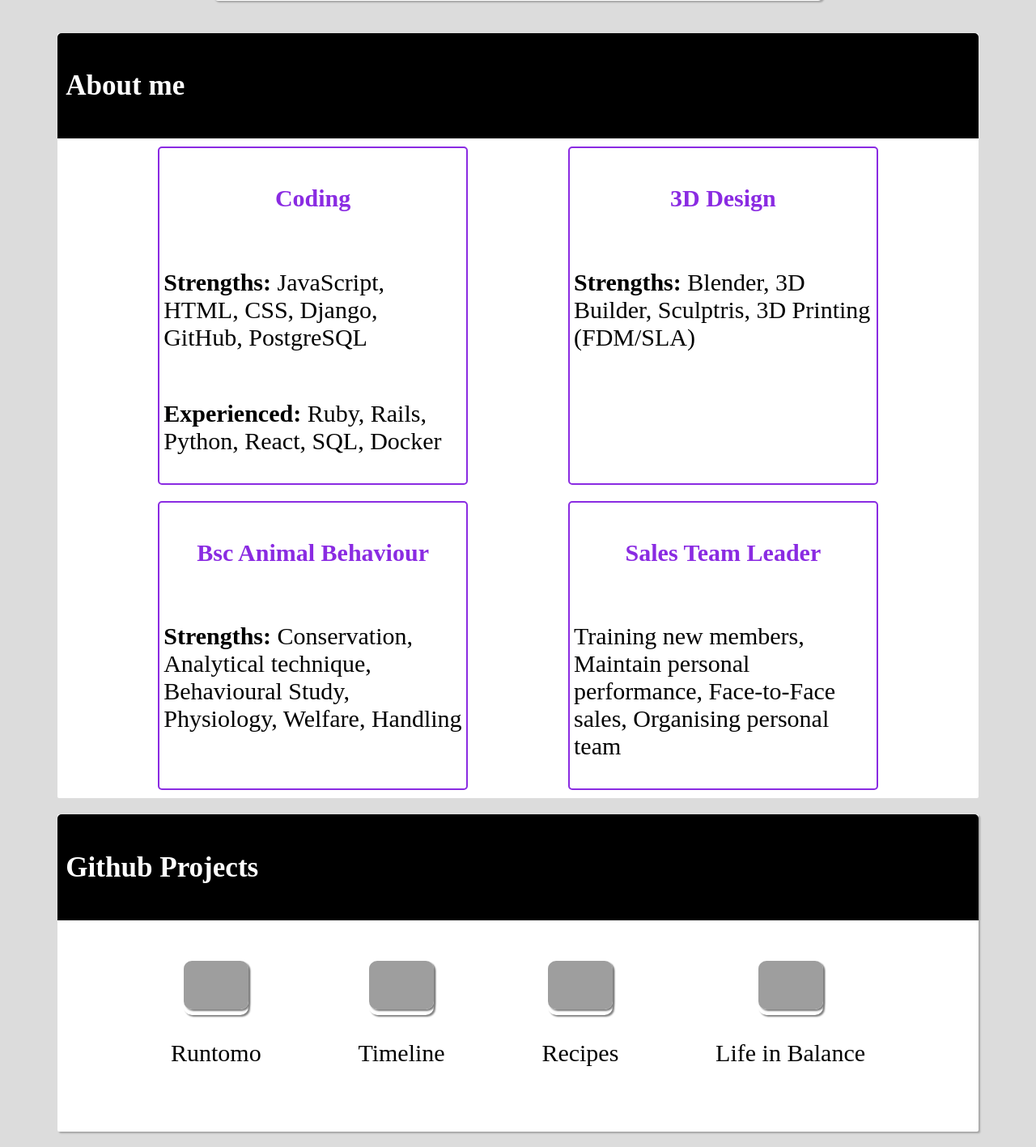
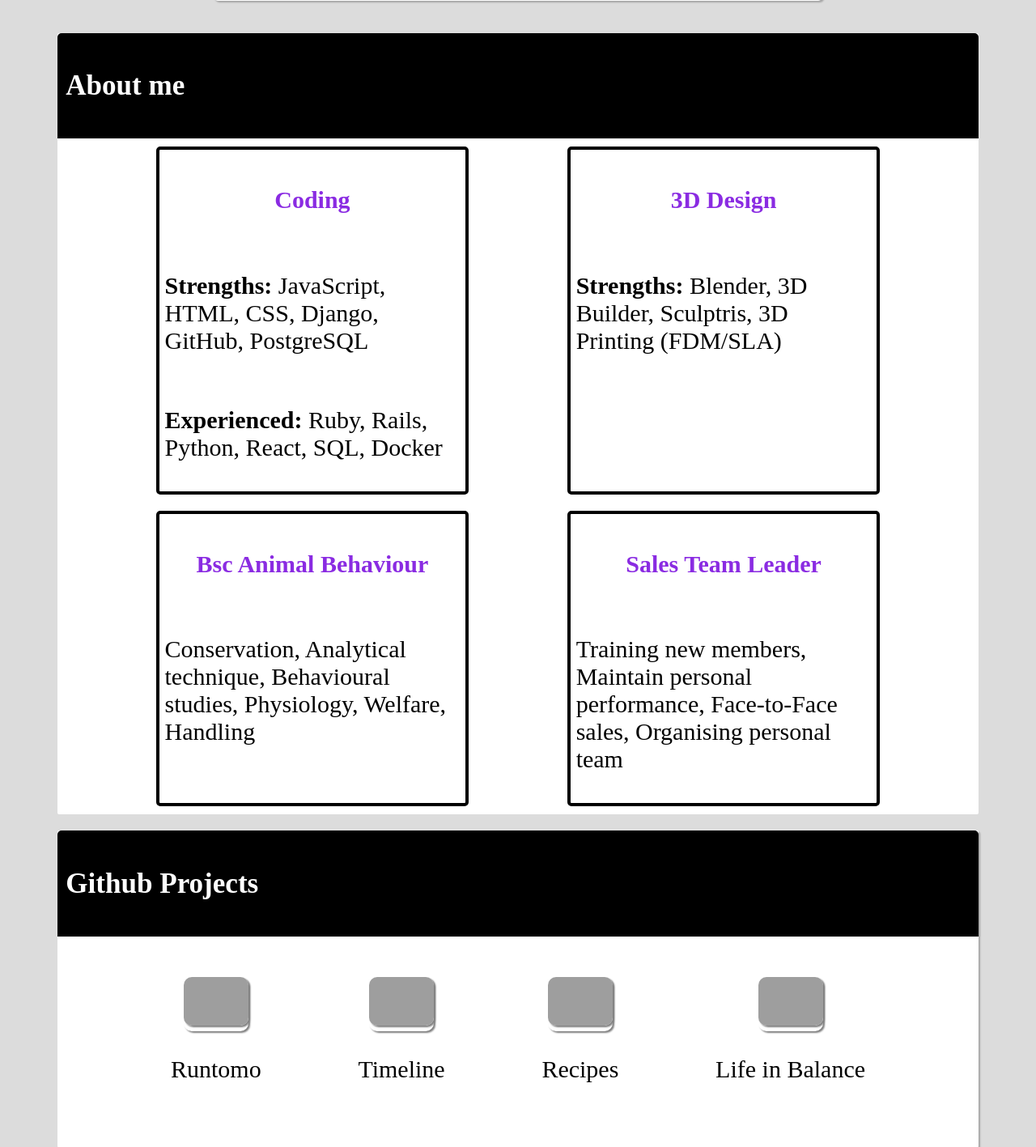
Before and after one commit to AlexBrown4020/portfolio-redo, a PHP site: page / in a window 1280 px wide. Shown: the part 333-1750 px from the top of the page at 81% size. Run offline with PHP 8.4, Linux system fonts and the light colour scheme; some libraries are stand-ins or nearby versions; grey boxes are pictures that could not be loaded.

Commit message:
Feat: Realign card text

```diff
--- a/index.html
+++ b/index.html
@@ -54,7 +54,7 @@
             <div class="about-card">
                 <h4 style="color:blueviolet">Bsc Animal Behaviour</h4>
                 <div class="about-topic">
-                    <p><b>Strengths:</b> Conservation, Analytical technique, Behavioural Study, Physiology, Welfare, Handling</p>
+                    <p>Conservation, Analytical technique, Behavioural studies, Physiology, Welfare, Handling</p>
                 </div>
             </div>
             <div class="about-card">
--- a/style.css
+++ b/style.css
@@ -214,7 +214,7 @@ nav a {
   display: flex;
   flex-direction: column;
   max-width: 33%;
-  border: 2px solid blueviolet;
+  border: 4px solid black;
   padding: 5px;
   margin: 10px;
   border-radius: 5px;
@@ -224,6 +224,7 @@ nav a {
 .about-topic {
   display: flex;
   align-items: center;
+  padding: 2px;
 }
 
 @media screen and (max-width: 600px) {
```
